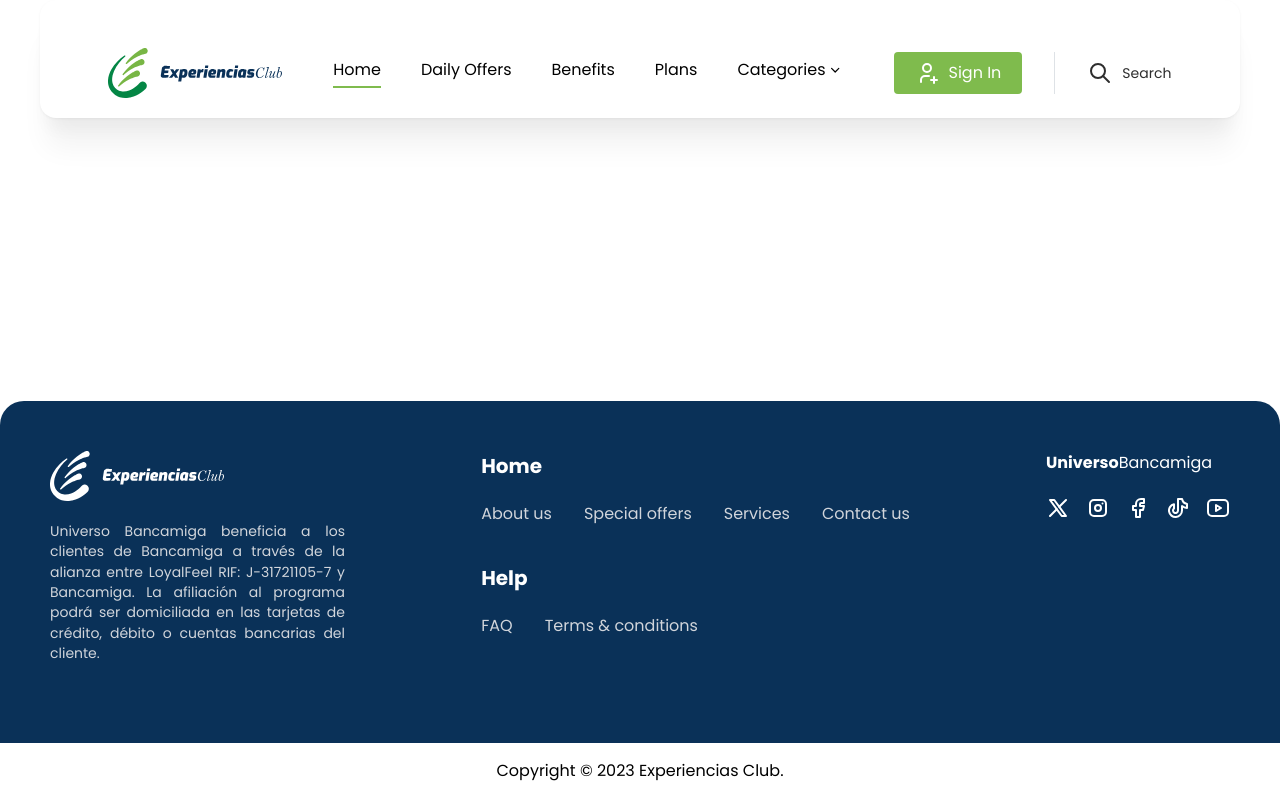
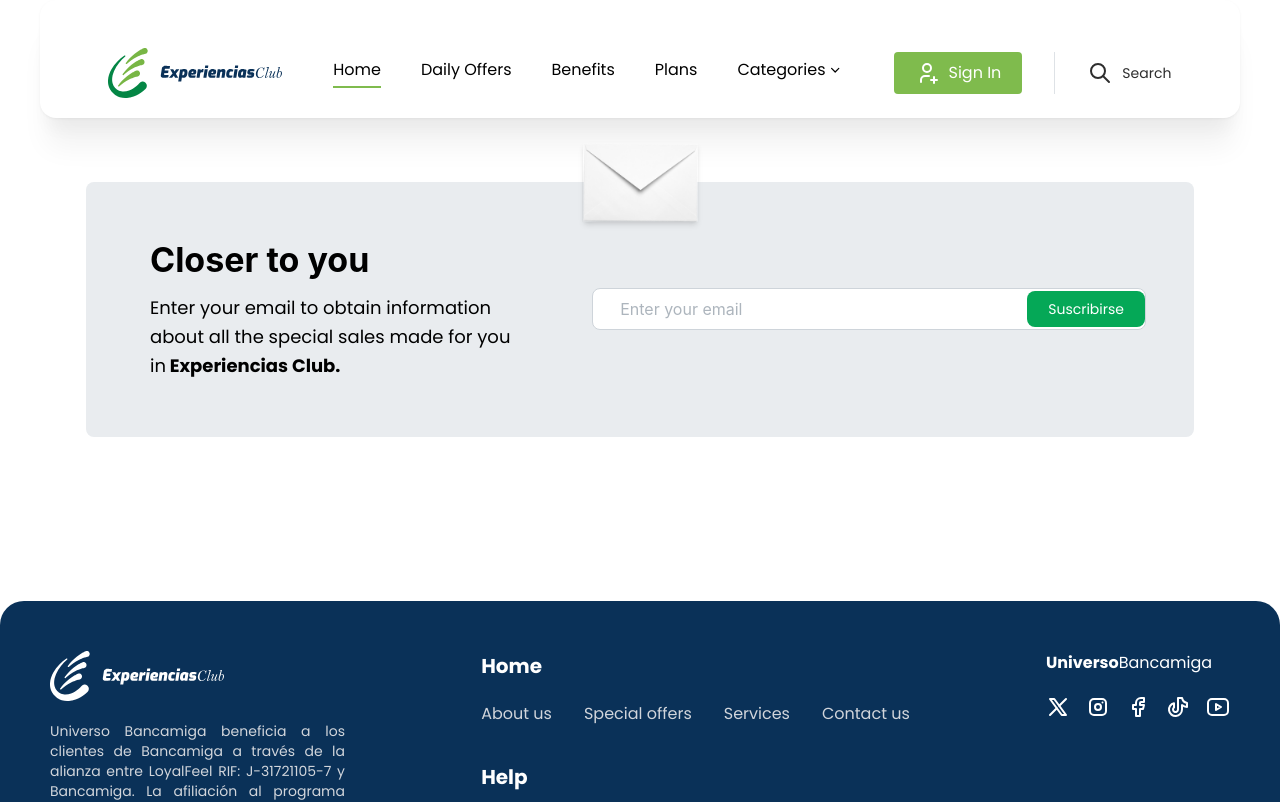
Before and after one commit to siletnbliss/experiencias-club, a Next.js app: page / in a window 1280 px wide. Shown: the top 802 px of the page. Built offline with nearby package versions, Linux system fonts and the light colour scheme.

Commit message:
LANDING: newsletter section

```diff
--- a/src/app/(main)/page.tsx
+++ b/src/app/(main)/page.tsx
@@ -1,3 +1,10 @@
+import { Stack } from "@mantine/core";
+import { NewsletterCard } from "../../components/landing/newsletter/Card";
+
 export default function Home() {
-  return <div></div>;
+  return (
+    <Stack my="4rem" gap="xl">
+      <NewsletterCard />
+    </Stack>
+  );
 }
--- a/src/app/globals.css
+++ b/src/app/globals.css
@@ -17,4 +17,5 @@
 body {
   color: rgb(var(--foreground-rgb));
   background: var(--background-rgb);
+  box-sizing: border-box;
 }
--- /dev/null
+++ b/src/components/common/Step/index.ts
@@ -0,0 +1,2 @@
+export * from "./SimpleStep"
+export * from "./useSteps"
--- /dev/null
+++ b/src/components/common/index.ts
@@ -0,0 +1,2 @@
+export * from "./Button"
+export * from "./Logo"
--- /dev/null
+++ b/src/components/landing/newsletter/Card.tsx
@@ -0,0 +1,39 @@
+import { Card, Container, Grid, GridCol, Text, Title } from "@mantine/core";
+import mailImg from "@/assets/landing/newsletter/mail.png";
+import Image from "next/image";
+import { NewsletterForm } from "./Form";
+
+export const NewsletterCard = () => {
+  return (
+    <Container size={"lg"} className="relative">
+      <Image
+        className="absolute shadow-md -top-10 right-1/2 z-10 translate-x-1/2"
+        height={80}
+        src={mailImg}
+        alt="mail"
+      />
+      <Card
+        bg={"gray.2"}
+        pl={{ base: "xl", md: "4rem" }}
+        pr={{ base: "xl", md: "3rem" }}
+        py="3.5rem"
+      >
+        <Grid gutter={{ base: "1rem", md: "4rem" }} align="center">
+          <GridCol span={{ base: 12, md: 5 }}>
+            <Title size={"h1"} mb={"sm"}>
+              Closer to you
+            </Title>
+            <Text size="lg" ta={{ xs: "center", md: "left" }}>
+              Enter your email to obtain information about all the special sales
+              made for you in
+              <b> Experiencias Club.</b>{" "}
+            </Text>
+          </GridCol>
+          <GridCol span={{ base: 12, md: 7 }}>
+            <NewsletterForm />
+          </GridCol>
+        </Grid>
+      </Card>
+    </Container>
+  );
+};
--- /dev/null
+++ b/src/components/landing/newsletter/Form.tsx
@@ -0,0 +1,32 @@
+import { ActionIcon, Button, TextInput } from "@mantine/core";
+import { IconArrowRight } from "@tabler/icons-react";
+
+const FormButton = () => (
+  <>
+    <ActionIcon
+      className="rounded-r-md"
+      color="secondGreen.9"
+      size={"100%"}
+      w={"2.5rem"}
+      hiddenFrom="md"
+      variant=""
+    >
+      <IconArrowRight />
+    </ActionIcon>
+    <Button visibleFrom="md" radius={"md"} color="secondGreen.9">
+      Suscribirse
+    </Button>
+  </>
+);
+export const NewsletterForm = () => {
+  return (
+    <>
+      <TextInput
+        placeholder="   Enter your email"
+        size="md"
+        rightSectionWidth={"fit-content"}
+        rightSection={<FormButton />}
+      ></TextInput>
+    </>
+  );
+};
--- a/src/mantine/theme.tsx
+++ b/src/mantine/theme.tsx
@@ -1,6 +1,7 @@
 "use client";
 import {
   Button,
+  Card,
   Input,
   MantineColorsTuple,
   Select,
@@ -60,12 +61,26 @@ const darkBlue: MantineColorsTuple = [
   "#12579c",
 ];
 
+const secondGreen: MantineColorsTuple = [
+  "#ebfef5",
+  "#d6fde9",
+  "#a7fad0",
+  "#78f9b6",
+  "#54f79f",
+  "#42f691",
+  "#38f789",
+  "#2ddb76",
+  "#22c368",
+  "#05a857",
+];
+
 export const theme = createTheme({
   colors: {
     green: primaryGreen,
     red: red,
     yellow: yellow,
     darkBlue: darkBlue,
+    secondGreen,
   },
   primaryColor: "green",
   primaryShade: 6,
@@ -86,6 +101,7 @@ export const theme = createTheme({
     TextInput: TextInput.extend({
       defaultProps: {
         size: "md",
+        radius: "md",
       },
     }),
     Select: Select.extend({
@@ -93,5 +109,11 @@ export const theme = createTheme({
         size: "md",
       },
     }),
+    Card: Card.extend({
+      defaultProps: {
+        shadow: "none",
+        radius: "md",
+      },
+    }),
   },
 });
```
Also changed, not shown: src/assets/landing/newsletter/mail.png (added).
